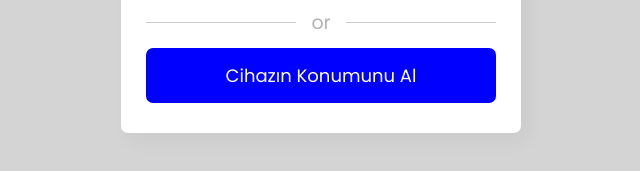
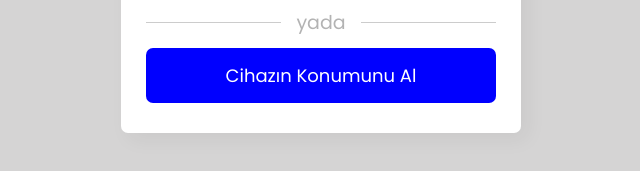
Before and after one commit to ibbeow0/basic-weather-app, a plain HTML site: page index.html in a window 1280 px wide. Shown: the part 405-576 px from the top of the page, 319-959 px from the left. Drawn offline with nearby package versions, Linux system fonts and the light colour scheme.

Commit message:
first commit

```diff
--- a/style.css
+++ b/style.css
@@ -96,7 +96,7 @@ header i{
   justify-content: center;
 }
 .separator::before{
-  content: "or";
+  content: "yada";
   color: #b3b3b3;
   font-size: 19px;
   padding: 0 15px;
```
Also changed, not shown: 1 other file.
